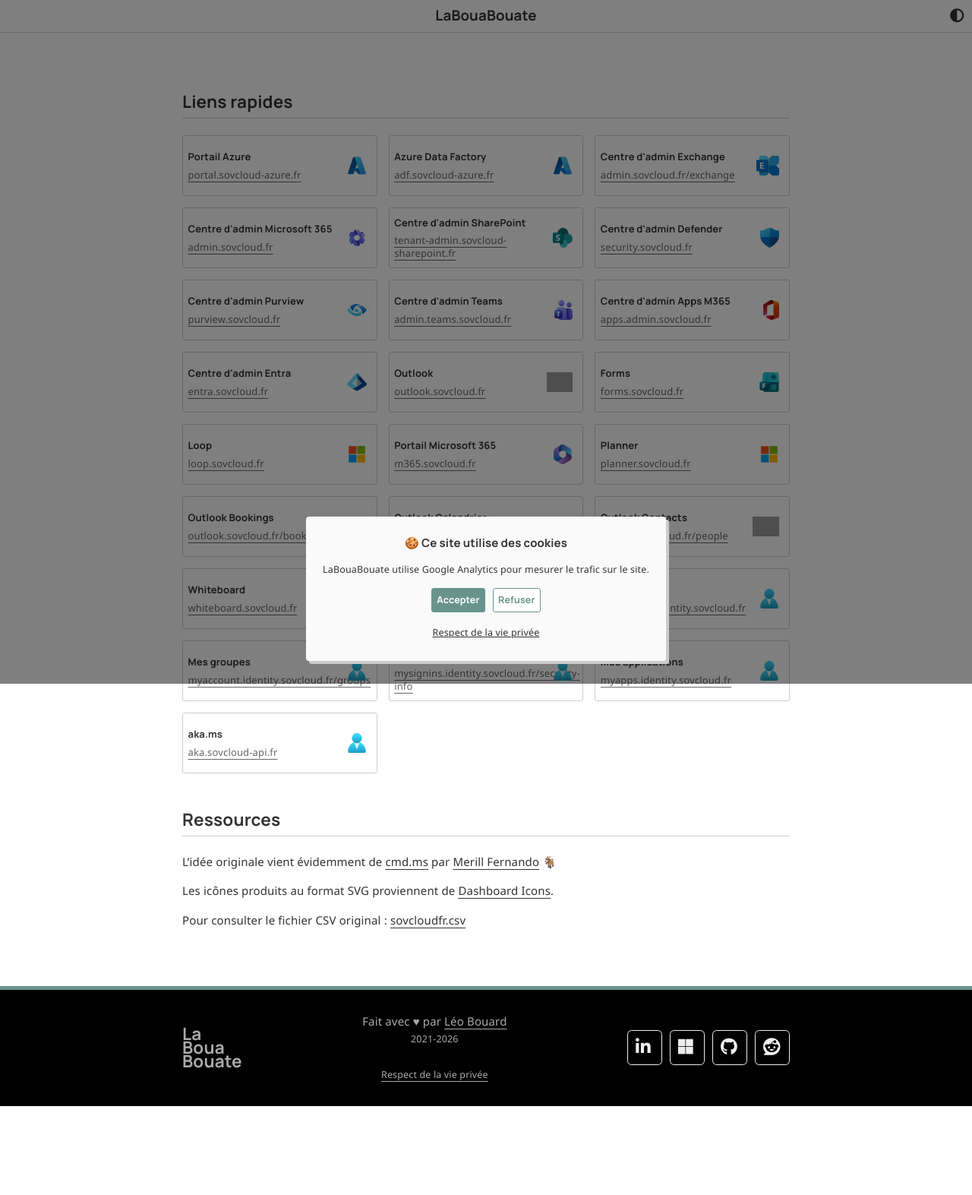
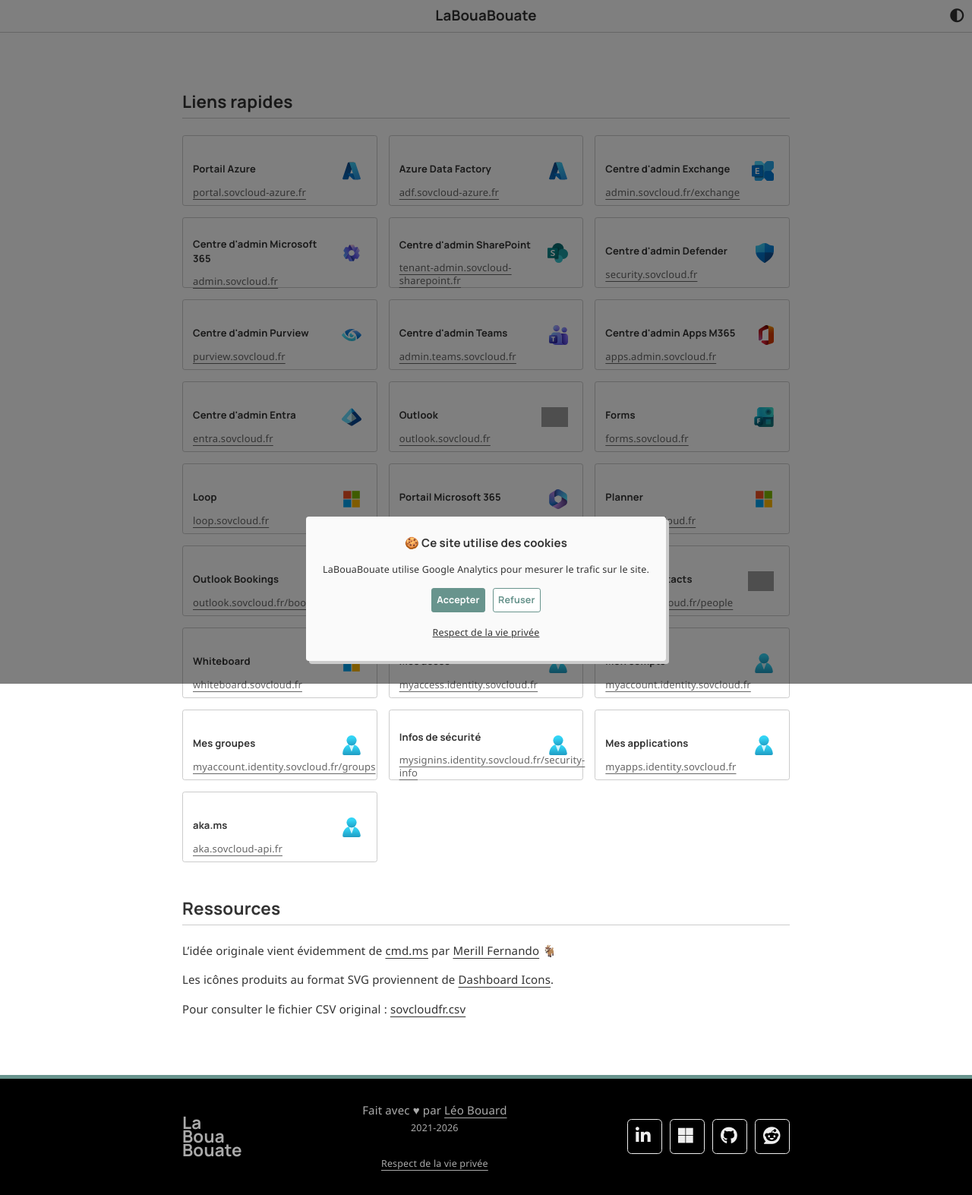
Before and after one commit to leobouard/leobouard.github.io, a Jekyll site: the page built from _pages/sovcloudfr.md, in a window 1280 px wide. Shown: the whole page at 76% size. Built offline with Jekyll 4.4.1, drawn with Linux system fonts in a browser that asks for light colours; nearby versions of some CDN libraries; some web fonts are replaced; before the commit the page ends 1456 px from its top, so only the background shows below that; grey boxes are pictures that could not be loaded.

Commit message:
Update sovcloudfr.scss

```diff
--- a/_sass/sovcloudfr.scss
+++ b/_sass/sovcloudfr.scss
@@ -3,7 +3,7 @@
     border-radius: var(--borderradius);
     height: 5em;
     position: relative;
-    padding: 0.5em;
+    padding: 1em 4em 1em 1em;
     display: flex;
     flex-direction: column;
     justify-content: center;
@@ -17,17 +17,16 @@
 }
 
 div.sovcloudfr-link h4 {
-    margin: 0em 2em 0.5em 0em;
+    margin: 0 2 0.5em 0;
 }
 
 div.sovcloudfr-link a {
     text-underline-offset: 4px;
-    margin-right: 3em;
     color: var(--heavyaccent);
 }
 
 div.sovcloudfr-link img {
     position: absolute;
-    right: 1em;
+    right: 1.5em;
     height: 2em;
 }
```
